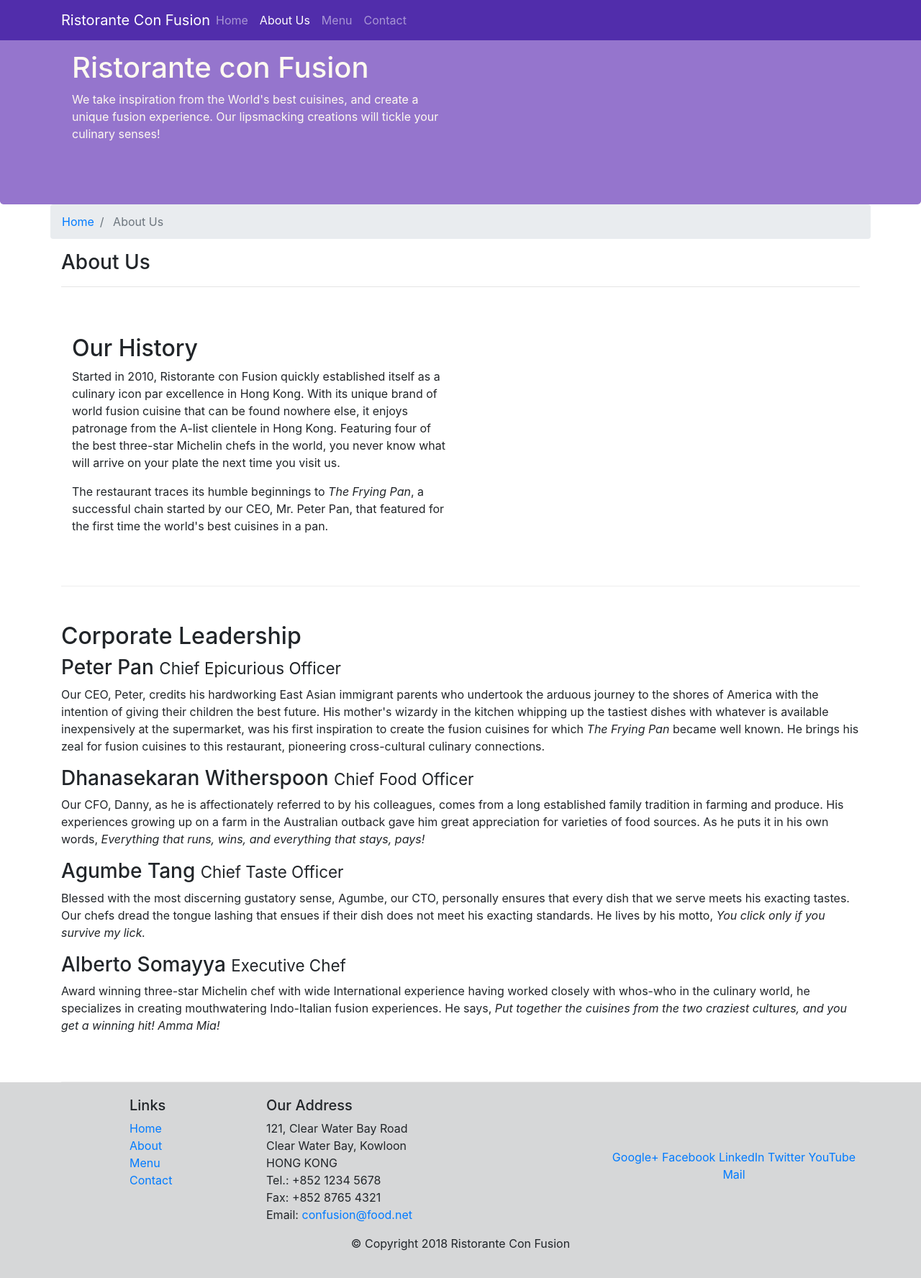
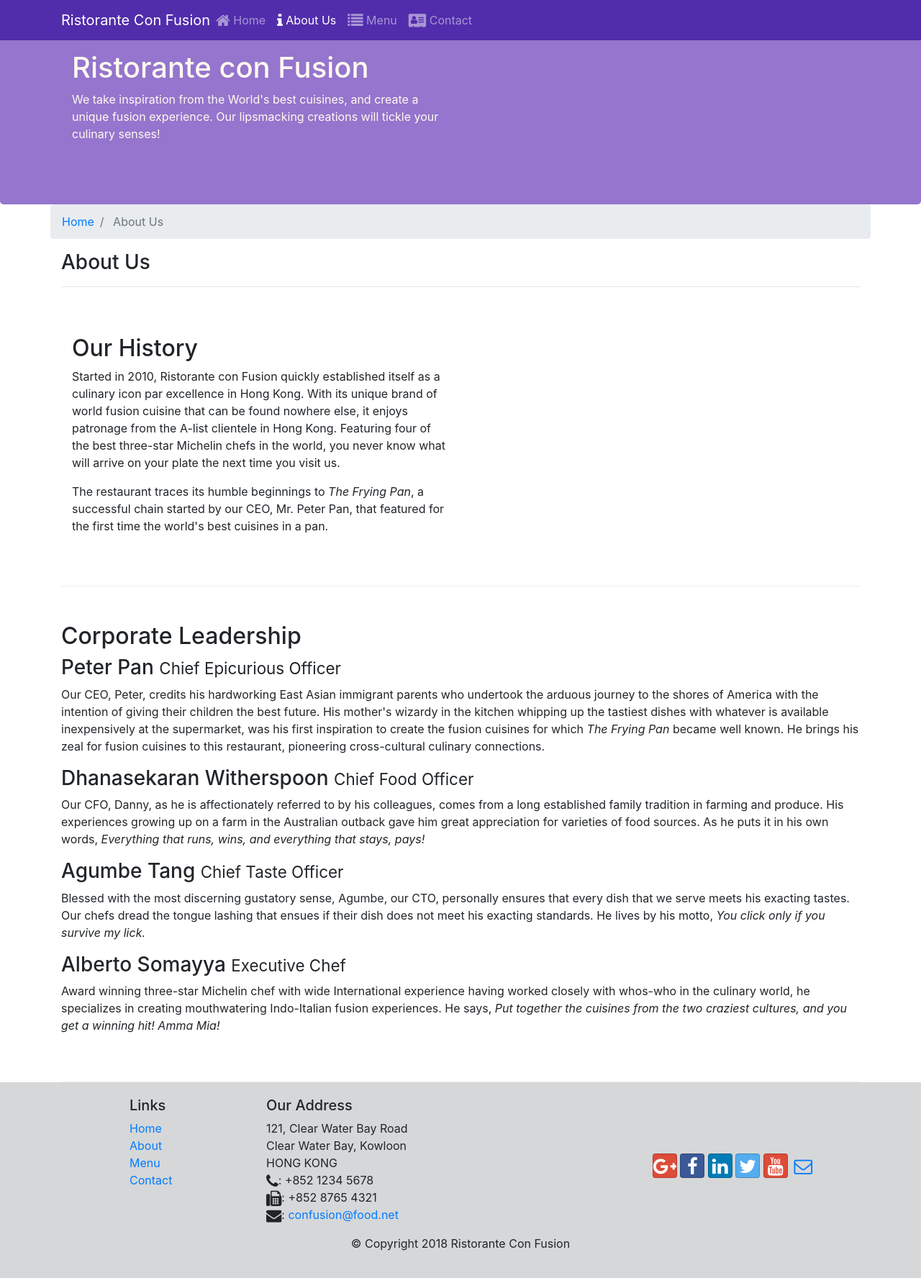
Before and after one commit to leadizon/Bootstrap4-conFusion, a website: page aboutus.html in a window 1280 px wide. Shown: the whole page at 72% size. Drawn offline with nearby package versions, Linux system fonts and the light colour scheme.

Commit message:
Icon Fonts

```diff
--- a/aboutus.html
+++ b/aboutus.html
@@ -9,6 +9,8 @@
 
     <!-- Bootstrap CSS -->
     <link rel="stylesheet" href="node_modules/bootstrap/dist/css/bootstrap.min.css">
+    <link rel="stylesheet" href="node_modules/font-awesome/css/font-awesome.min.css">
+    <link rel="stylesheet" href="node_modules/bootstrap-social/bootstrap-social.css">
     <link rel="stylesheet" href="css/style.css">
 
     <title>Ristorante Con Fusion: About Us</title>
@@ -21,13 +23,16 @@
             <button class="navbar-toggler" type="button" data-toggle="collapse" data-target="#Navbar">
                  <span class="navbar-toggler-icon"></span>
             </button>
-            <a class="navbar-brand mr-auto" href="./index.html"> Ristorante Con Fusion </a>
+            <a class="navbar-brand mr-auto" href="#"> Ristorante Con Fusion </a>
             <div class="collapse navbar-collapse" id="Navbar">
             <ul class="navbar-nav mr-auto">
-                <li class="nav-item"> <a class="nav-link" href="./index.html"> Home </a> </li>
-                <li class="nav-item active"> <a class="nav-link" href="#"> About Us </a> </li>
-                <li class="nav-item"> <a class="nav-link" href="#"> Menu </a> </li>
-                <li class="nav-item"> <a class="nav-link" href="#"> Contact </a> </li>
+                <li class="nav-item"> <a class="nav-link" href="./index"> <span class="fa fa-home fa-lg"></span> Home </a> </li>
+
+                <li class="nav-item active"> <a class="nav-link" href="#">  <span class="fa fa-info fa-lg"></span> About Us </a> </li>
+
+                <li class="nav-item"> <a class="nav-link" href="#"> <span class="fa fa-list fa-lg"></span>  Menu </a> </li>
+
+                <li class="nav-item"> <a class="nav-link" href="#"> <span class="fa fa-address-card fa-lg"></span>  Contact </a> </li>
 
             </ul>
     </nav>
@@ -51,9 +56,6 @@
                 <li class="breadcrumb-item"><a href="./index.html"> Home </a> </li>
                 <li class="breadcrumb-item active">
                 About Us </li>
-
-
-
             </ol>
 
 
@@ -119,19 +121,25 @@
 		              121, Clear Water Bay Road<br>
 		              Clear Water Bay, Kowloon<br>
 		              HONG KONG<br>
-		              Tel.: +852 1234 5678<br>
-		              Fax: +852 8765 4321<br>
-		              Email: <a href="mailto:confusion@food.net">confusion@food.net</a>
+		              <i class ="fa fa-phone fa-lg"></i>: +852 1234 5678<br>
+		              <i class ="fa fa-fax fa-lg"></i>: +852 8765 4321<br>
+		              <i class ="fa fa-envelope fa-lg"></i>: <a href="mailto:confusion@food.net">confusion@food.net</a>
 		           </address>
                 </div>
                 <div class="col-12 col-sm-4 align-self-center">
                     <div class="text-center">
-                        <a href="http://google.com/+">Google+</a>
-                        <a href="http://www.facebook.com/profile.php?id=">Facebook</a>
-                        <a href="http://www.linkedin.com/in/">LinkedIn</a>
-                        <a href="http://twitter.com/">Twitter</a>
-                        <a href="http://youtube.com/">YouTube</a>
-                        <a href="mailto:">Mail</a>
+
+                        <a class="btn btn-social-icon btn-google" href="http://google.com/+"><i class="fa fa-google-plus"></i></a>
+
+                        <a class="btn btn-social-icon btn-facebook" href="http://www.facebook.com/profile.php?id="><i class="fa fa-facebook"></i></a>
+
+                        <a class="btn btn-social-icon btn-linkedin" href="http://www.linkedin.com/in/"><i class="fa fa-linkedin"></i></a>
+
+                        <a class="btn btn-social-icon btn-twitter" href="http://twitter.com/"><i class="fa fa-twitter"></i></a>
+
+                        <a class="btn btn-social-icon btn-google" href="http://youtube.com/"><i class="fa fa-youtube"></i></a>
+
+                        <a class="btn btn-social-icon" href="mailto:"><i class="fa fa-envelope-o"></i></a>
                     </div>
                 </div>
            </div>
--- a/package.json
+++ b/package.json
@@ -15,6 +15,8 @@
   },
   "dependencies": {
     "bootstrap": "^4.0.0",
+    "bootstrap-social": "^5.1.1",
+    "font-awesome": "^4.7.0",
     "jquery": "^3.3.1",
     "popper.js": "^1.12.9"
   }
```
Also changed, not shown: index.html (+23 -13 lines), 1 other file.
